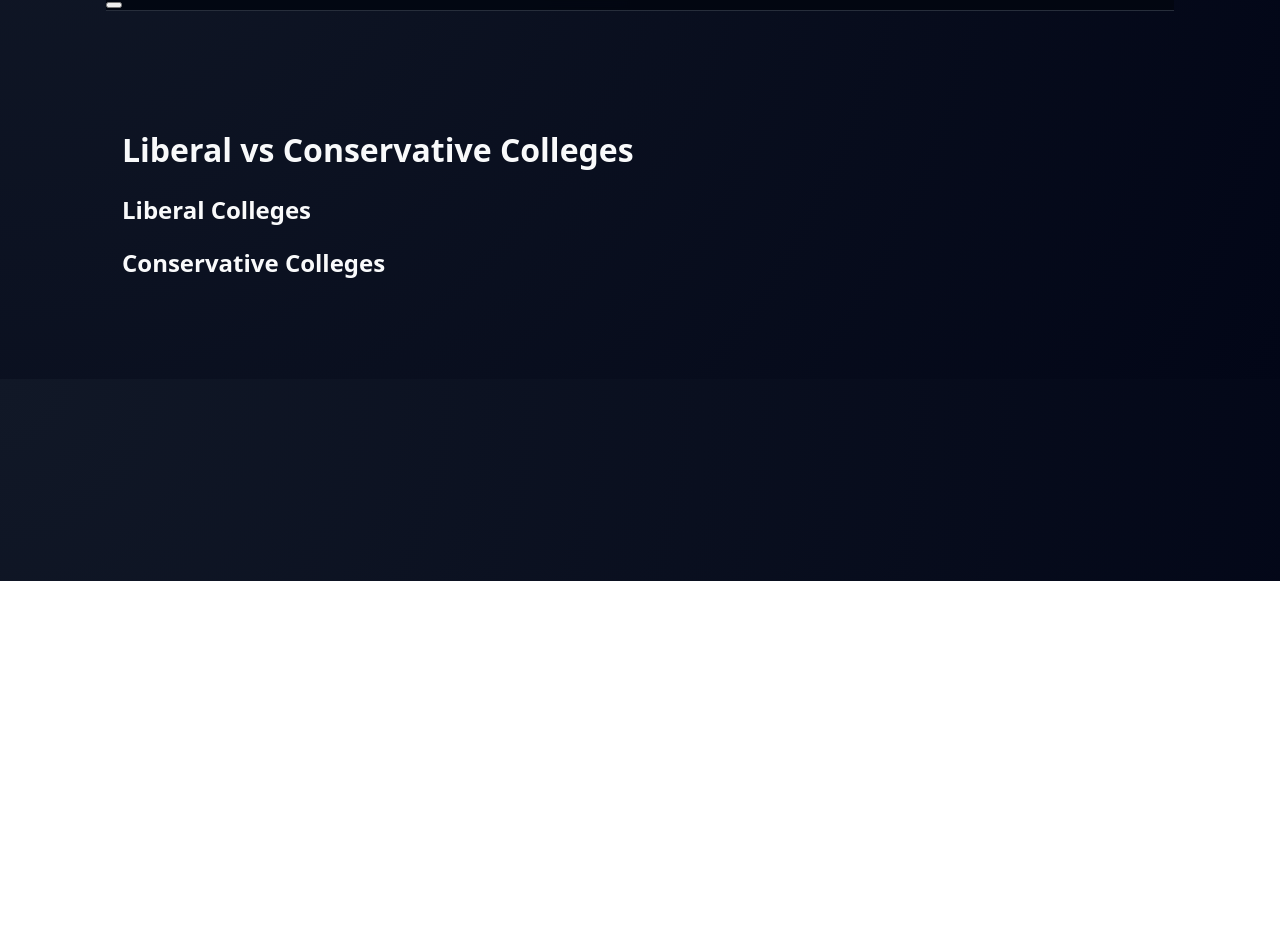
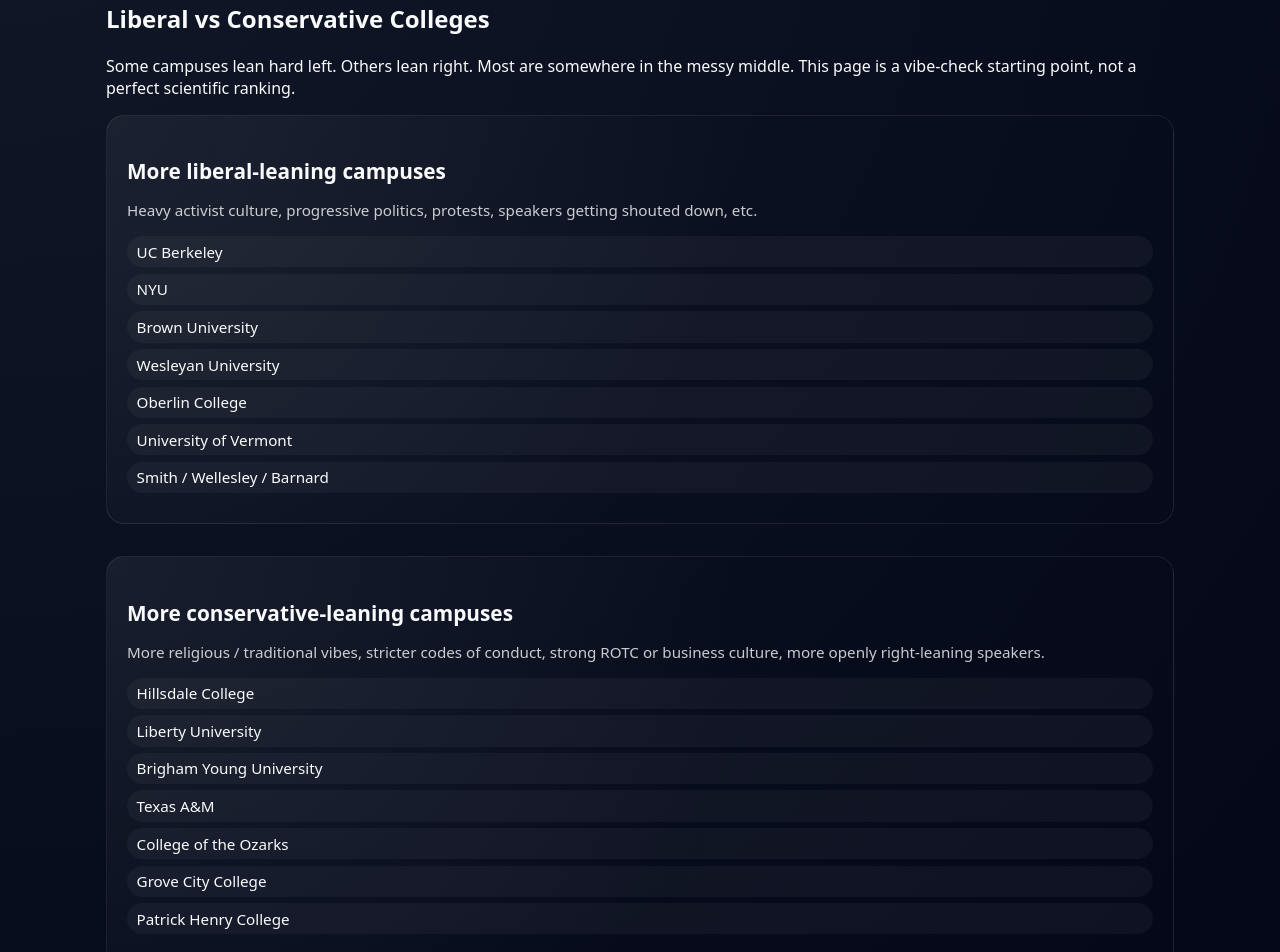
Before and after one commit to placebetsai/Ihatecollege, a Next.js app: page /liberal-vs-conservative in a window 1280 px wide. Shown: the part 219-1171 px from the top of the page. Before the commit the page ends 800 px from the top, so only its background shows below. Built offline with nearby package versions, Linux system fonts and the light colour scheme.

Commit message:
Update liberal-vs-conservative.js

```diff
--- a/pages/liberal-vs-conservative.js
+++ b/pages/liberal-vs-conservative.js
@@ -1,38 +1,143 @@
-import Navbar from "../components/Navbar";
-import colleges from "../public/colleges.json";
+import Head from "next/head";
 
-export default function LiberalVsConservative() {
-  const liberal = colleges.filter(c => c.political === "liberal");
-  const conservative = colleges.filter(c => c.political === "conservative");
+const liberalColleges = [
+  "UC Berkeley",
+  "NYU",
+  "Brown University",
+  "Wesleyan University",
+  "Oberlin College",
+  "University of Vermont",
+  "Smith / Wellesley / Barnard",
+];
 
+const conservativeColleges = [
+  "Hillsdale College",
+  "Liberty University",
+  "Brigham Young University",
+  "Texas A&M",
+  "College of the Ozarks",
+  "Grove City College",
+  "Patrick Henry College",
+];
+
+export default function LiberalVsConservativePage() {
   return (
     <>
-      <Navbar />
-      <main className="page-main">
-        <h1>Liberal vs Conservative Colleges</h1>
+      <Head>
+        <title>Liberal vs Conservative Colleges | IHATECOLLEGE.COM</title>
+      </Head>
 
-        <section>
-          <h2>Liberal Colleges</h2>
-          <ul>
-            {liberal.map(col => (
-              <li key={col.name}>
-                <strong>{col.name}</strong> — {col.state}
+      {/* Intro */}
+      <section className="section">
+        <p className="eyebrow">Campus politics</p>
+        <h1 className="section-title">Liberal vs Conservative Colleges</h1>
+        <p className="section-sub">
+          Some campuses lean hard left. Others lean right. Most are somewhere in
+          the messy middle. This page is a vibe-check starting point, not a
+          perfect scientific ranking.
+        </p>
+      </section>
+
+      {/* Two-column list */}
+      <section
+        className="section"
+        style={{
+          display: "grid",
+          gap: "2rem",
+          gridTemplateColumns: "minmax(0,1fr)",
+        }}
+      >
+        {/* Liberal list */}
+        <div
+          style={{
+            background:
+              "radial-gradient(circle at top left, rgba(255,255,255,0.06), transparent 60%)",
+            borderRadius: "18px",
+            padding: "24px 20px",
+            border: "1px solid rgba(255,255,255,0.08)",
+          }}
+        >
+          <h2 style={{ fontSize: "1.3rem", marginBottom: "0.75rem" }}>
+            More liberal-leaning campuses
+          </h2>
+          <p style={{ opacity: 0.8, fontSize: "0.95rem", marginBottom: "1rem" }}>
+            Heavy activist culture, progressive politics, protests, speakers
+            getting shouted down, etc.
+          </p>
+          <ul style={{ listStyle: "none", padding: 0, margin: 0 }}>
+            {liberalColleges.map((name) => (
+              <li
+                key={name}
+                style={{
+                  padding: "0.35rem 0.6rem",
+                  marginBottom: "0.4rem",
+                  borderRadius: "999px",
+                  background: "rgba(255,255,255,0.04)",
+                  fontSize: "0.95rem",
+                }}
+              >
+                {name}
               </li>
             ))}
           </ul>
-        </section>
+        </div>
 
-        <section>
-          <h2>Conservative Colleges</h2>
-          <ul>
-            {conservative.map(col => (
-              <li key={col.name}>
-                <strong>{col.name}</strong> — {col.state}
+        {/* Conservative list */}
+        <div
+          style={{
+            background:
+              "radial-gradient(circle at top left, rgba(255,255,255,0.06), transparent 60%)",
+            borderRadius: "18px",
+            padding: "24px 20px",
+            border: "1px solid rgba(255,255,255,0.08)",
+          }}
+        >
+          <h2 style={{ fontSize: "1.3rem", marginBottom: "0.75rem" }}>
+            More conservative-leaning campuses
+          </h2>
+          <p style={{ opacity: 0.8, fontSize: "0.95rem", marginBottom: "1rem" }}>
+            More religious / traditional vibes, stricter codes of conduct,
+            strong ROTC or business culture, more openly right-leaning speakers.
+          </p>
+          <ul style={{ listStyle: "none", padding: 0, margin: 0 }}>
+            {conservativeColleges.map((name) => (
+              <li
+                key={name}
+                style={{
+                  padding: "0.35rem 0.6rem",
+                  marginBottom: "0.4rem",
+                  borderRadius: "999px",
+                  background: "rgba(255,255,255,0.04)",
+                  fontSize: "0.95rem",
+                }}
+              >
+                {name}
               </li>
             ))}
           </ul>
-        </section>
-      </main>
+        </div>
+      </section>
+
+      {/* Disclaimer + future crowd rankings */}
+      <section className="section" style={{ maxWidth: 780 }}>
+        <h2 style={{ fontSize: "1.1rem", marginBottom: "0.75rem" }}>
+          How to use this (and don&apos;t sue us)
+        </h2>
+        <ul style={{ paddingLeft: "1.1rem", fontSize: "0.95rem", opacity: 0.9 }}>
+          <li style={{ marginBottom: "0.4rem" }}>
+            This is a rough vibe list based on public reputation, not official
+            ratings.
+          </li>
+          <li style={{ marginBottom: "0.4rem" }}>
+            Inside every &quot;liberal&quot; school you can still find
+            conservatives, and vice versa.
+          </li>
+          <li style={{ marginBottom: "0.4rem" }}>
+            Future feature: students will be able to vote on each campus&apos;s
+            political climate 1–10 and leave anonymous notes.
+          </li>
+        </ul>
+      </section>
     </>
   );
-}
+                  }
```
